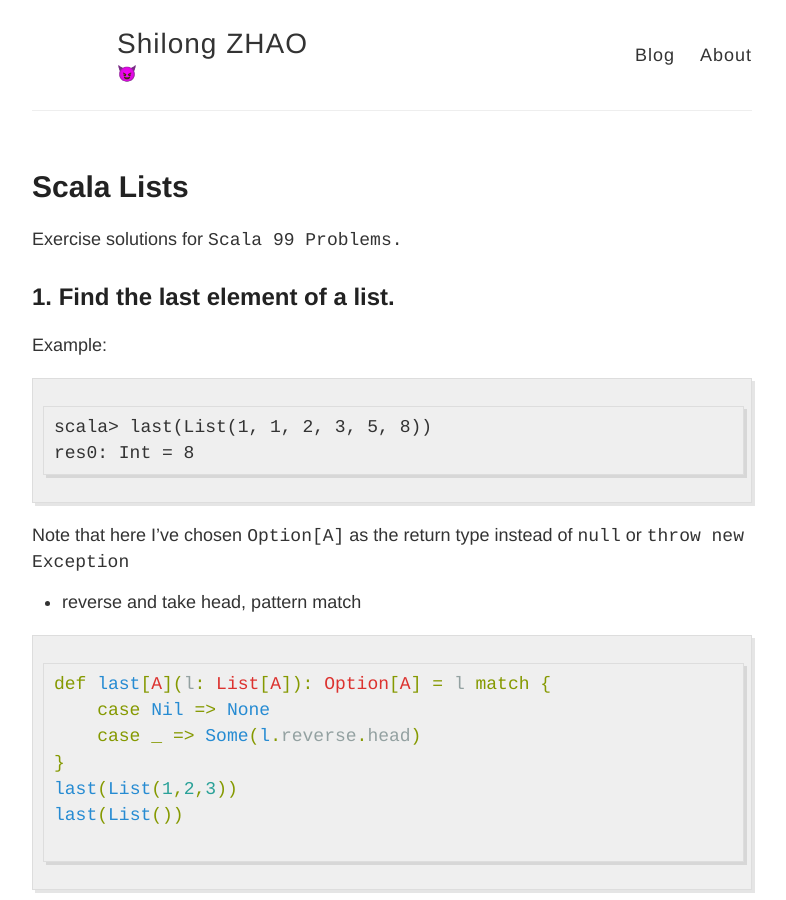
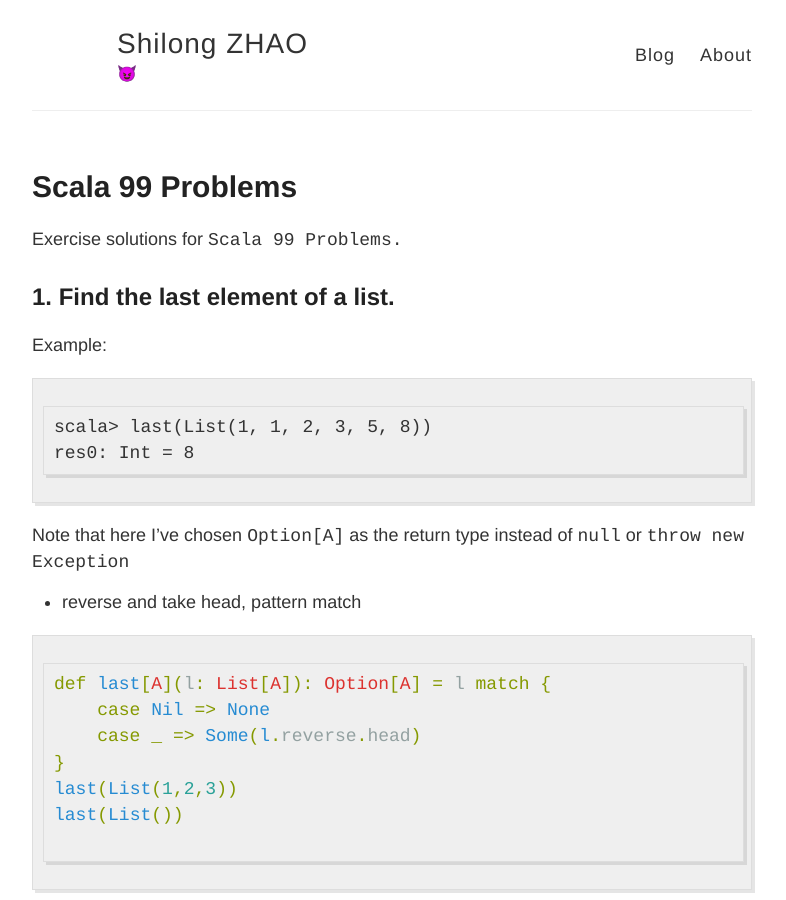
Before and after one commit to SHiL0NG/shil0ng.github.io, a Jekyll site: the page built from _posts/2020-09-07-scala-99-problems.md, in a window 1280 px wide and 900 px high. Shown: the whole window, without its empty margins (248-1034 px from the left). Built offline with Jekyll 4.4.1, drawn with Linux system fonts in a browser that asks for light colours.

Commit message:
rename post

```diff
--- a/_posts/2020-09-07-scala-99-problems-part-i-lists.md
+++ b/_posts/2020-09-07-scala-99-problems.md
@@ -1,5 +1,5 @@
 ---
-title: Scala Lists
+title: Scala 99 Problems
 layout: post
 ---
 
```
